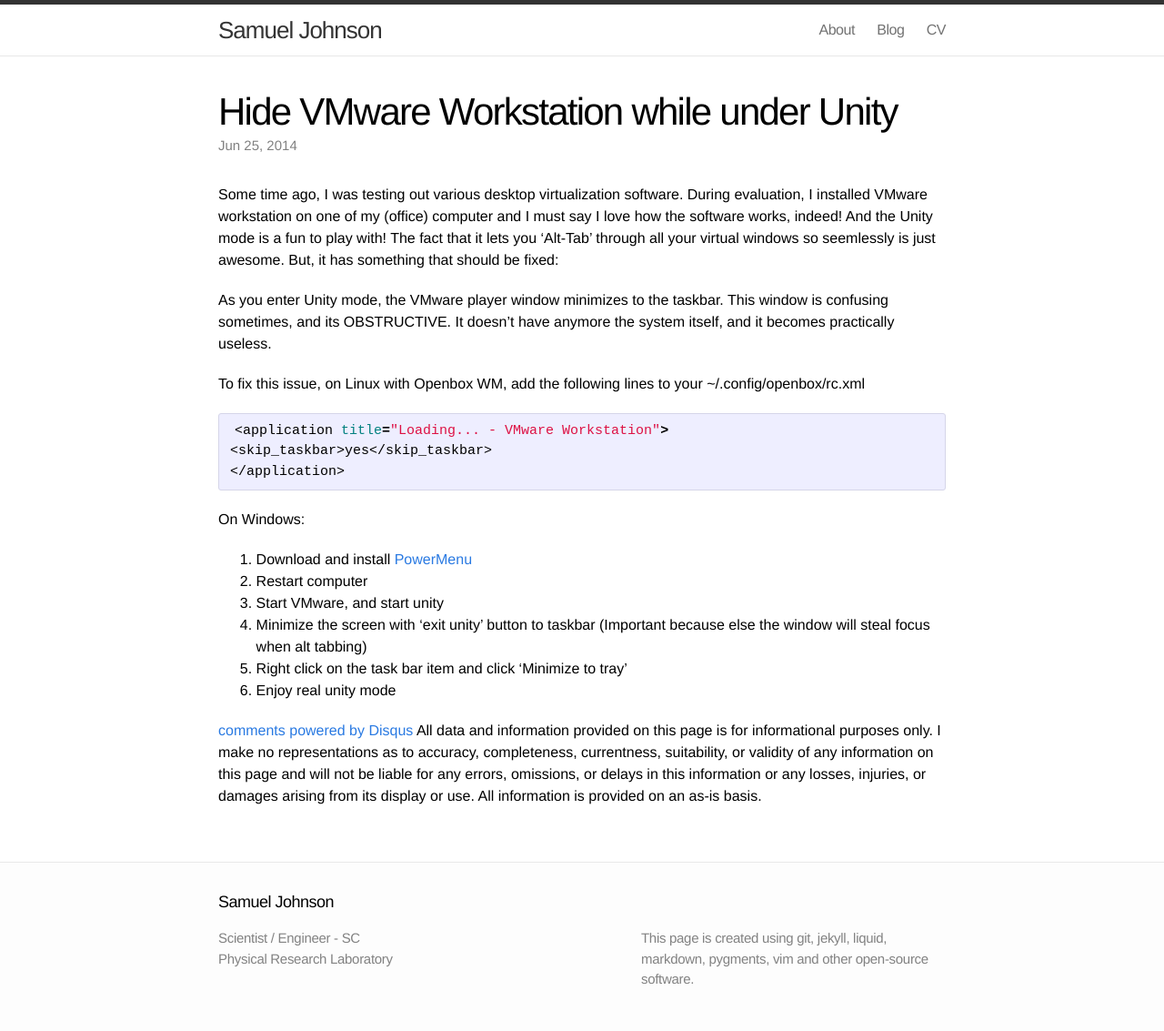
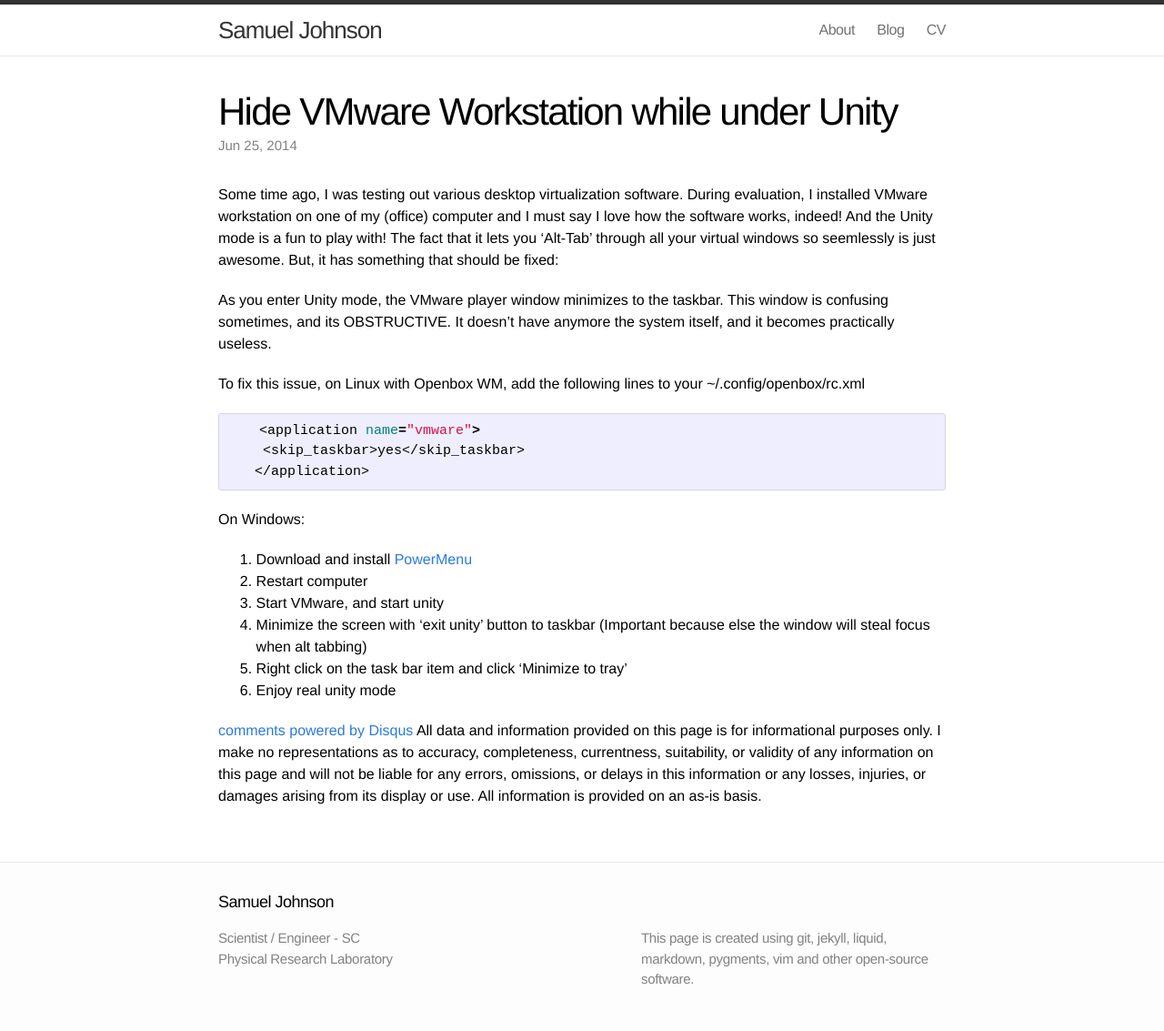
Before and after one commit to samueljohnson/samueljohnson.github.io.archive, a Jekyll site: the page built from _posts/2014-06-25-Minimize-VMware-Workstation-to-tray-while-under-Unity.markdown, in a window 1280 px wide. Shown: the whole page at 91% size. Built offline with Jekyll 4.4.1, drawn with Linux system fonts in a browser that asks for light colours; nearby versions of some CDN libraries; comment, search, counter and statistics services are not loaded.

Commit message:
Modified recent blog post

```diff
--- a/_posts/2014-06-25-Minimize-VMware-Workstation-to-tray-while-under-Unity.markdown
+++ b/_posts/2014-06-25-Minimize-VMware-Workstation-to-tray-while-under-Unity.markdown
@@ -12,9 +12,9 @@
 To fix this issue, on Linux with Openbox WM, add the following lines to your ~/.config/openbox/rc.xml
 
 {% highlight bash %}
-<application title="Loading... - VMware Workstation">
-<skip_taskbar>yes</skip_taskbar>
-</application>
+   <application name="vmware">
+    <skip_taskbar>yes</skip_taskbar>
+   </application>
 {% endhighlight %}
 
 On Windows:
```
